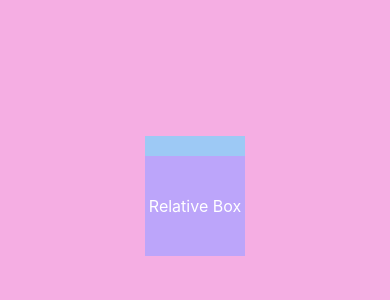
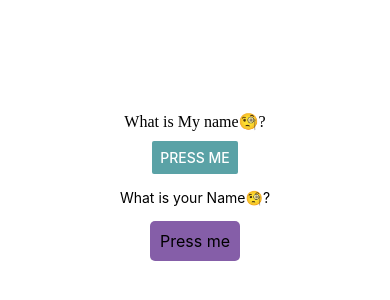
Before and after one commit to kuldeeepkumar/practiceApp, a React Native app: screen / in a window 390 px wide. Shown: the part 236-536 px from the top of the page. Built offline with nearby package versions, Linux system fonts and the light colour scheme.

Commit message:
Button types are covered

```diff
--- a/App.js
+++ b/App.js
@@ -9,6 +9,7 @@ import Exercise6 from "./src/exercises/Exercise6";
 import Exercise7 from "./src/exercises/Exercise7";
 import Exercise8 from "./src/exercises/Exercise8";
 import Exercise9 from "./src/exercises/Exercise9";
+import Exercise10 from "./src/exercises/Exercise10";
 
 export default function App() {
   return (
@@ -25,7 +26,8 @@ export default function App() {
       {/*<Exercise7 />*/}
       {/*<Exercise8 />*/}
 
-      <Exercise9 />
+      {/*<Exercise9 />*/}
+      <Exercise10 />
     </>
   );
 }
--- /dev/null
+++ b/src/exercises/Exercise10.js
@@ -0,0 +1,41 @@
+import { StyleSheet, Text, View } from "react-native";
+import React from "react";
+import { Button, TouchableOpacity } from "react-native-web";
+
+const Exercise10 = () => {
+  return (
+    <View style={styles.container}>
+      <text style={{ marginBottom: 10 }}>What is My name🧐?</text>
+      <Button
+        title="press me"
+        color="#5aa2a6"
+        onPress={() => alert("Pinky Devi")}
+      />
+      <Text style={{ marginVertical: 15 }}>What is your Name🧐?</Text>
+      <TouchableOpacity
+        style={styles.button}
+        onPress={() => alert("Ashima kumari")}
+      >
+        <Text style={styles.buttonText}>Press me</Text>
+      </TouchableOpacity>
+    </View>
+  );
+};
+
+const styles = StyleSheet.create({
+  container: {
+    flex: 1,
+    justifyContent: "center",
+    alignItems: "center",
+  },
+  button: {
+    backgroundColor: "#855ea8",
+    padding: 10,
+    borderRadius: 5,
+  },
+  buttonText: {
+    color: "black",
+    fontSize: 16,
+  },
+});
+export default Exercise10;
--- a/src/exercises/Exercise9.js
+++ b/src/exercises/Exercise9.js
@@ -7,7 +7,7 @@ const Exercise9 = () => {
       <View style={[styles.box, { position: "absolute" }]}>
         <Text style={styles.text}>Absolute Box</Text>
       </View>
-      <View style={[styles.box, { marginTop: 40, backgroundColor: "#bca5fa" }]}>
+      <View style={[styles.box, { marginTop: 40, backgroundColor: "#965c7e" }]}>
         <Text style={styles.text}>Relative Box</Text>
       </View>
     </View>
@@ -21,12 +21,12 @@ const styles = StyleSheet.create({
     flex: 1,
     justifyContent: "center",
     alignItems: "center",
-    backgroundColor: "#f5aee3",
+    backgroundColor: "#5f3bed",
   },
   box: {
     width: 100,
     height: 100,
-    backgroundColor: "#9dc9f5",
+    backgroundColor: "#0b9c9e",
     justifyContent: "center",
     alignItems: "center",
   },
```
